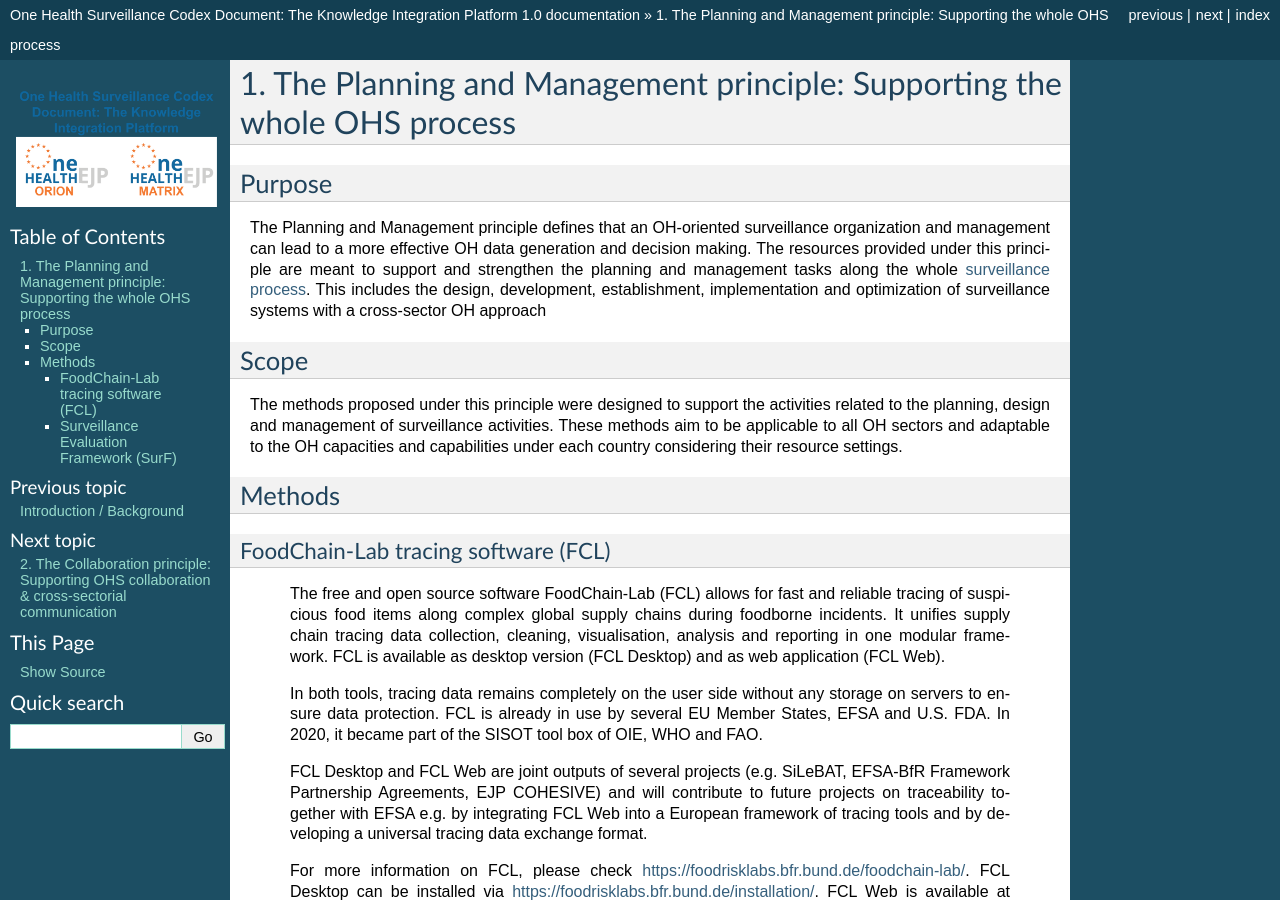
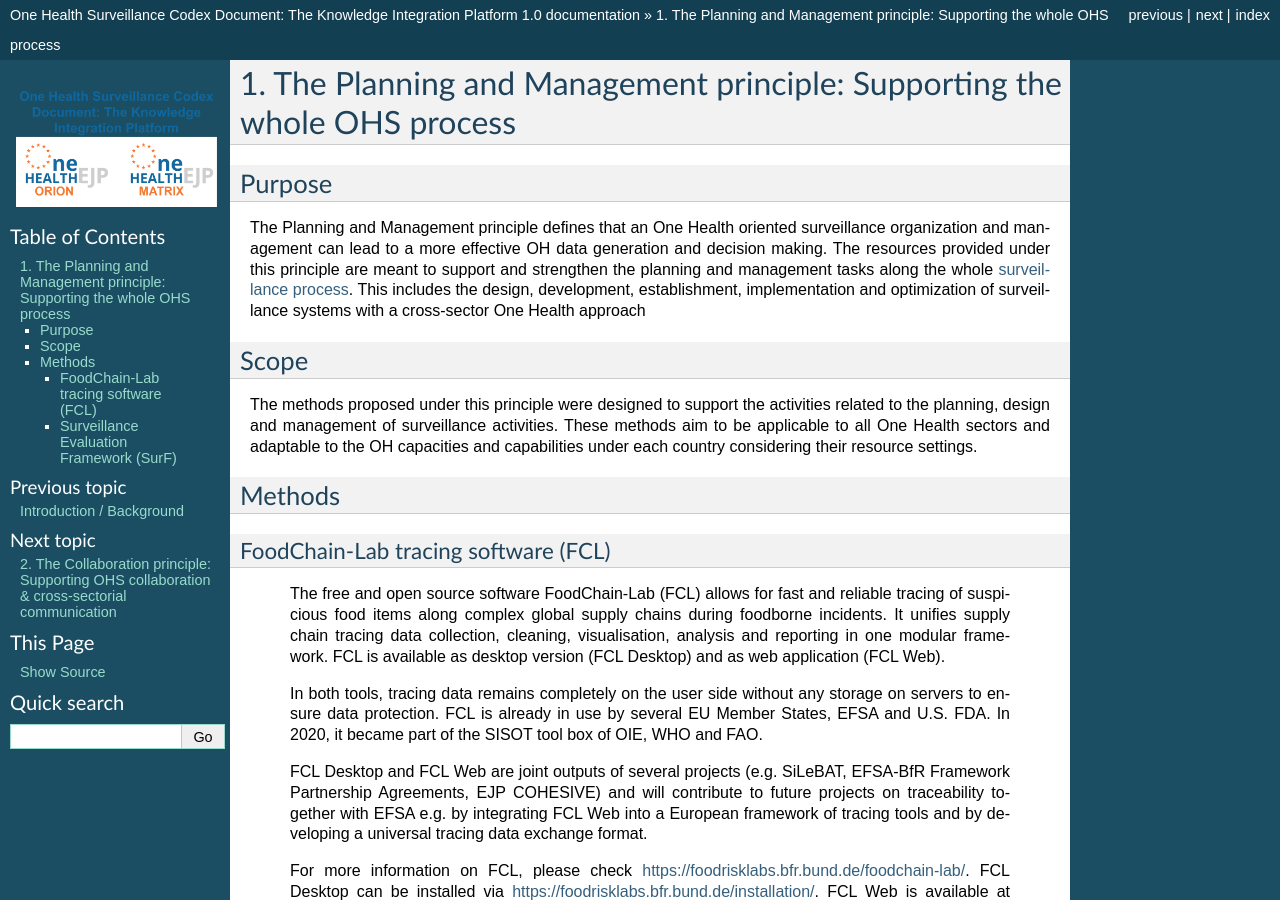
Before and after one commit to EJP-ORION/OH-Surveillance-Codex, a Sphinx documentation site: the page built from docs/1-the-planning-and-management-principle.rst, in a window 1280 px wide and 900 px high. Built offline with Sphinx 7.4.7, drawn with Linux system fonts in a browser that asks for light colours.

Commit message:
Text update

```diff
--- a/docs/1-the-planning-and-management-principle.rst
+++ b/docs/1-the-planning-and-management-principle.rst
@@ -6,18 +6,18 @@
 Purpose
 -------
 
-The Planning and Management principle defines that an OH-oriented
+The Planning and Management principle defines that an One Health oriented
 surveillance organization and management can lead to a more effective
 OH data generation and decision making. The resources provided under
 this principle are meant to support and strengthen the planning and
-management tasks along the whole `surveillance process <https://oh-surveillance-codex.readthedocs.io/en/latest/2-the-collaboration-principle.html#oh-surveillance-pathway-visualization>`__. This includes the design, development, establishment, implementation and optimization of surveillance systems with a cross-sector OH approach
+management tasks along the whole `surveillance process <https://oh-surveillance-codex.readthedocs.io/en/latest/2-the-collaboration-principle.html#oh-surveillance-pathway-visualization>`__. This includes the design, development, establishment, implementation and optimization of surveillance systems with a cross-sector One Health approach
 
 
 Scope
 -----
 The methods proposed under this principle were designed to support the
 activities related to the planning, design and management of
-surveillance activities. These methods aim to be applicable to all OH
+surveillance activities. These methods aim to be applicable to all One Health
 sectors and adaptable to the OH capacities and capabilities under each
 country considering their resource settings.
 
```
